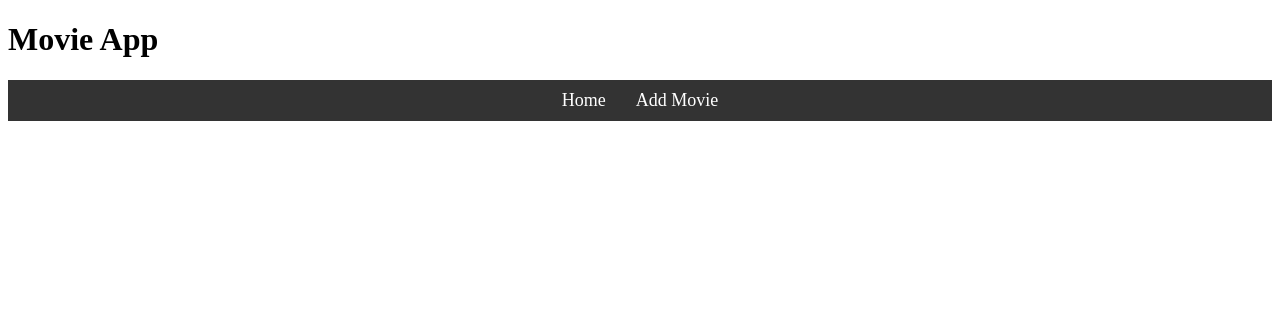
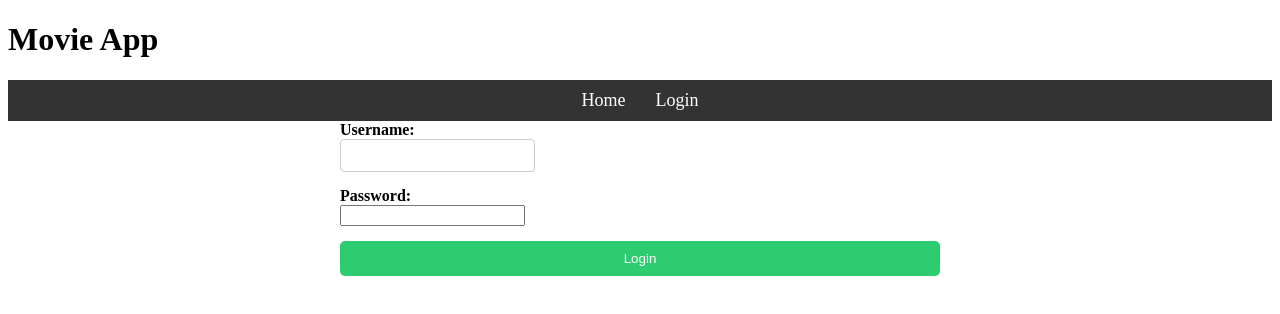
Before and after one commit to RyoniCho/ReactJS_Tutorial, a React (Create React App) app in the folder first-react-webapp/: page /login in a window 1280 px wide. Shown: the top 314 px of the page. Built offline with nearby package versions, Linux system fonts and the light colour scheme.

Commit message:
편집기능 추가. 삭제/편집/추가는 권한있는 사용자만 표시. 로그인 추가

```diff
--- a/first-react-webapp/package.json
+++ b/first-react-webapp/package.json
@@ -6,6 +6,7 @@
     "@testing-library/jest-dom": "^5.17.0",
     "@testing-library/react": "^13.4.0",
     "@testing-library/user-event": "^13.5.0",
+    "axios": "^1.7.4",
     "react": "^18.3.1",
     "react-dom": "^18.3.1",
     "react-router-dom": "^6.26.0",
@@ -15,7 +16,6 @@
   "scripts": {
     "start": "react-scripts start",
     "build": "react-scripts build"
-
   },
   "eslintConfig": {
     "extends": [
--- a/first-react-webapp/src/AMovieList.js
+++ b/first-react-webapp/src/AMovieList.js
@@ -2,8 +2,9 @@ import React, { useEffect, useState } from 'react';
 import { Link } from 'react-router-dom';
 import './Styles/AMovieList.css';
 import Config from './Config'
+import axios from 'axios';
 
-const AMovieList = () => {
+const AMovieList = ({isAuthenticated}) => {
     const [movies, setMovies] = useState([]);
     const [searchTerm, setSearchTerm] = useState('');
 
@@ -28,9 +29,15 @@ const AMovieList = () => {
             const isConfirmed = window.confirm('Are you sure you want to delete?');
             if(isConfirmed)
             {
-                await fetch(`${Config.apiUrl}/api/movies/${id}`, {
-                    method: 'DELETE',
-                });
+                const token = localStorage.getItem('token'); // 로컬 스토리지에서 토큰 가져오기
+                const config = {
+                    headers: {
+                        'Authorization': `Bearer ${token}`, // Authorization 헤더에 JWT 토큰 포함
+                    },
+                };
+
+                await axios.delete(`${Config.apiUrl}/api/movies/${id}`, config);
+
                 fetchMovies(); // 삭제 후 목록 갱신
             }
 
@@ -77,9 +84,9 @@ const AMovieList = () => {
 
                             </div>
                         </Link>
-                        <button onClick={() => deleteMovie(movie._id)} className="delete-button">
-                            Delete
-                        </button>
+                        {
+                            isAuthenticated? (<button onClick={() => deleteMovie(movie._id)} className="delete-button"> Delete</button>):(<></>)
+                        }
                     </div>
                 ))}
             </div>
--- a/first-react-webapp/src/App.js
+++ b/first-react-webapp/src/App.js
@@ -4,8 +4,30 @@ import AMovieList from './AMovieList';
 import AMovieDetail from "./AMoiveDetail";
 import { BrowserRouter as Router, Route, Routes,Link } from 'react-router-dom';
 import './Styles/App.css';
+import EditMovie from "./EditMovie";
+import { useState,useEffect } from "react";
+import Login from "./Login";
+
 
 function App() {
+
+  const [isAuthenticated, setIsAuthenticated] = useState(false);
+
+    useEffect(() => {
+        const token = localStorage.getItem('token');
+        if (token) {
+            setIsAuthenticated(true);
+        }
+    }, []);
+
+    const handleLogin = () => {
+        setIsAuthenticated(true);
+    };
+
+    const handleLogout = () => {
+        localStorage.removeItem('token');
+        setIsAuthenticated(false);
+    };
 
 
 
@@ -16,14 +38,18 @@ function App() {
                 <h1>Movie App</h1>
                 <nav>
                     <Link to="/">Home</Link>
-                    <Link to="/add">Add Movie</Link>
+                    {isAuthenticated? <Link to="/add">Add Movie</Link>:<></>}
+                    {isAuthenticated ? (<button onClick={handleLogout}>Logout</button>) :
+                    (<Link to="/login">Login</Link>)}
                 </nav>
 
 
                 <Routes>
-                    <Route path="/" element={<AMovieList/>} />
-                    <Route path="/movies/:id" element={<AMovieDetail/>} />
+                    <Route path="/" element={<AMovieList isAuthenticated={isAuthenticated}/>} />
+                    <Route path="/movies/:id" element={<AMovieDetail isAuthenticated={isAuthenticated}/>} />
                     <Route path="/add" element={<RegistInfo/>} />
+                    <Route path="edit/:id" element={<EditMovie/>}/>
+                    <Route path="/login" element={<Login onLogin={handleLogin}/>}/>
                 </Routes>
             </div>
         </Router>
--- a/first-react-webapp/src/Config.js
+++ b/first-react-webapp/src/Config.js
@@ -1,6 +1,6 @@
 
 const Config = {
-    apiUrl: 'API_URL_HERE',
+    apiUrl: 'http://localhost:3001',
 };
 
 export default Config;
--- /dev/null
+++ b/first-react-webapp/src/EditMovie.js
@@ -0,0 +1,125 @@
+import React, { useState, useEffect } from 'react';
+import { useParams, useNavigate } from 'react-router-dom';
+import Config from './Config';
+import axios from 'axios';
+import "./Styles/EditMovie.css"
+
+function EditMovie() {
+    const { id } = useParams();  // URL에서 영화 ID를 가져옴
+    const navigate = useNavigate();
+    const url = `${Config.apiUrl}/api/movies/${id}`;
+    const [actors, setActors] = useState([]);
+
+
+    const [movie, setMovie] = useState({
+        title: '',
+        description: '',
+        actor: '',
+        serialNumber: '',
+        plexRegistered: false,
+        releaseDate: Date.now()
+
+    });
+
+    useEffect(() => {
+        // 서버에서 기존 영화 정보를 가져와서 상태를 업데이트
+
+        fetch(url)
+            .then(response => response.json())
+            .then(data => setMovie(data))
+            .catch(err => console.error(err));
+
+        fetchActors();
+    }, [id]);
+
+    const fetchActors = async () => {
+        try {
+            const response = await fetch(`${Config.apiUrl}/api/actors`);
+            const data = await response.json();
+            setActors(data);
+        } catch (error) {
+            console.error('Error fetching actors:', error);
+        }
+    };
+
+    const handleChange = (e) => {
+        const { name, value } = e.target;
+        setMovie(prevState => ({
+            ...prevState,
+            [name]: value
+        }));
+    };
+
+    const handleCheckboxChange = (e) => {
+        const { name, checked } = e.target;
+        setMovie(prevState => ({
+            ...prevState,
+            [name]: checked
+        }));
+    };
+
+    const handleSubmit = async (e) => {
+        e.preventDefault();
+
+        const token = localStorage.getItem('token'); // 로컬 스토리지에서 토큰 가져오기
+        const config = {
+            headers: {
+                'Content-Type': 'application/json',
+                'Authorization': `Bearer ${token}`, // Authorization 헤더에 JWT 토큰 포함
+            },
+        };
+
+        try{
+            const res = await axios.put(url,movie,config);
+            navigate(`/movies/${id}`);  // 업데이트 후 상세 페이지로 이동
+        }
+
+        catch (err) {
+
+            console.log(err)
+            alert('Edit Info Failed');
+        }
+
+    };
+
+    return (
+        <form onSubmit={handleSubmit}>
+            <label>
+                Title:
+                <input type="text" name="title" value={movie.title} onChange={handleChange} />
+            </label>
+            <label>
+                Description:
+                <textarea name="description" value={movie.description} onChange={handleChange}></textarea>
+            </label>
+            <label>
+                Actor:
+                {/* <input type="text" name="actor" value={movie.actor} onChange={handleChange} /> */}
+            </label>
+                    <select value={movie.actor} onChange={handleChange}>
+                        <option value="">Select an actor</option>
+                        {actors.map((actor) => (
+                            <option key={actor._id} value={actor.name}>
+                                {actor.name}
+                            </option>
+                        ))}
+                    </select>
+            <label>
+                Serial Number:
+                <input type="text" name="serialNumber" value={movie.serialNumber} onChange={handleChange} />
+            </label>
+            <label>
+                Plex Registered:
+                <input type="checkbox" name="plexRegistered" checked={movie.plexRegistered} onChange={handleCheckboxChange} />
+            </label>
+            <label>
+                Release Date:
+                <input type="date" name="releaseDate" value={movie.releaseDate} onChange={handleChange} />
+            </label>
+
+            <button type="submit">Save Changes</button>
+        </form>
+    );
+}
+
+export default EditMovie;
--- /dev/null
+++ b/first-react-webapp/src/Login.js
@@ -0,0 +1,52 @@
+
+import React, { useState } from 'react';
+import { useNavigate } from "react-router-dom";
+import axios from 'axios';
+import Config from './Config'
+import './Styles/EditMovie.css'
+
+const Login = ({ onLogin }) => {
+    const [username, setUsername] = useState('');
+    const [password, setPassword] = useState('');
+    const navigate = useNavigate();
+
+    const handleLogin = async (e) => {
+        e.preventDefault();
+        try {
+            console.log("HandleLogin - "+username +"/"+password);
+            const res = await axios.post(`${Config.apiUrl}/api/auth/login`,{username,password});
+            localStorage.setItem('token', res.data.token);
+            onLogin();
+            navigate('/');
+
+        } catch (err) {
+
+            console.log(err)
+            alert('Login failed');
+        }
+    };
+
+    return (
+        <form onSubmit={handleLogin}>
+            <div>
+                <label>Username:</label>
+                <input
+                    type="text"
+                    value={username}
+                    onChange={(e) => setUsername(e.target.value)}
+                />
+            </div>
+            <div>
+                <label>Password:</label>
+                <input
+                    type="password"
+                    value={password}
+                    onChange={(e) => setPassword(e.target.value)}
+                />
+            </div>
+            <button type="submit">Login</button>
+        </form>
+    );
+};
+
+export default Login;
--- a/first-react-webapp/src/RegistInfo.js
+++ b/first-react-webapp/src/RegistInfo.js
@@ -2,6 +2,7 @@ import {  useState,useEffect } from "react";
 import { useNavigate } from "react-router-dom";
 import './Styles/RegistInfo.css';
 import Config from './Config'
+import axios from 'axios';
 
 function RegistInfo()
 {
@@ -38,12 +39,10 @@ function RegistInfo()
     const handleAddActor = async () => {
         if (newActor) {
             try {
-                const response = await fetch(`${Config.apiUrl}/api/actors`, {
-                    method: 'POST',
-                    headers: { 'Content-Type': 'application/json' },
-                    body: JSON.stringify({ name: newActor }),
+                const response = await axios.post(`${Config.apiUrl}/api/actors`, {
+                    name: newActor,
                 });
-                const actor = await response.json();
+                const actor = response.data;
                 setActors([...actors, actor]); // 배우 목록에 추가
                 setSelectedActor(actor.name); // 추가한 배우를 선택
                 setNewActor(''); // 입력 필드를 초기화
@@ -83,10 +82,17 @@ function RegistInfo()
         formData.append('description', description);
         formData.append('releaseDate', releaseDate);
 
-        await fetch(`${Config.apiUrl}/api/movies`, {
-          method: 'POST',
-          body: formData,
-        });
+
+
+        const token = localStorage.getItem('token'); // 로컬 스토리지에서 토큰 가져오기
+        const config = {
+            headers: {
+                'Content-Type': 'multipart/form-data',
+                'Authorization': `Bearer ${token}`, // Authorization 헤더에 JWT 토큰 포함
+            },
+        };
+
+        const response = await axios.post(`${Config.apiUrl}/api/movies`, formData, config);
 
         // 성공적으로 제출한 후 폼을 초기화
         setTitle('');
--- /dev/null
+++ b/first-react-webapp/src/Styles/EditMovie.css
@@ -0,0 +1,35 @@
+form {
+    display: flex;
+    flex-direction: column;
+    gap: 15px;
+    max-width: 600px;
+    margin: 0 auto;
+}
+
+label {
+    display: flex;
+    flex-direction: column;
+    font-weight: bold;
+}
+
+input[type="text"],
+textarea,
+select {
+    padding: 8px;
+    border-radius: 4px;
+    border: 1px solid #ccc;
+}
+
+button[type="submit"] {
+    background-color: #2ecc71;
+    color: white;
+    padding: 10px 20px;
+    border: none;
+    border-radius: 5px;
+    cursor: pointer;
+    transition: background-color 0.3s ease;
+}
+
+button[type="submit"]:hover {
+    background-color: #27ae60;
+}
```
Also changed, not shown: first-react-webapp/src/AMoiveDetail.js (+27 -5 lines), first-react-webapp/src/Styles/AMovieDetail.css (+53 -53 lines), first-react-webapp/src/Styles/AMovieList.css (+0 -76 lines), 1 other file (tests, documents, lock files or other folders).
